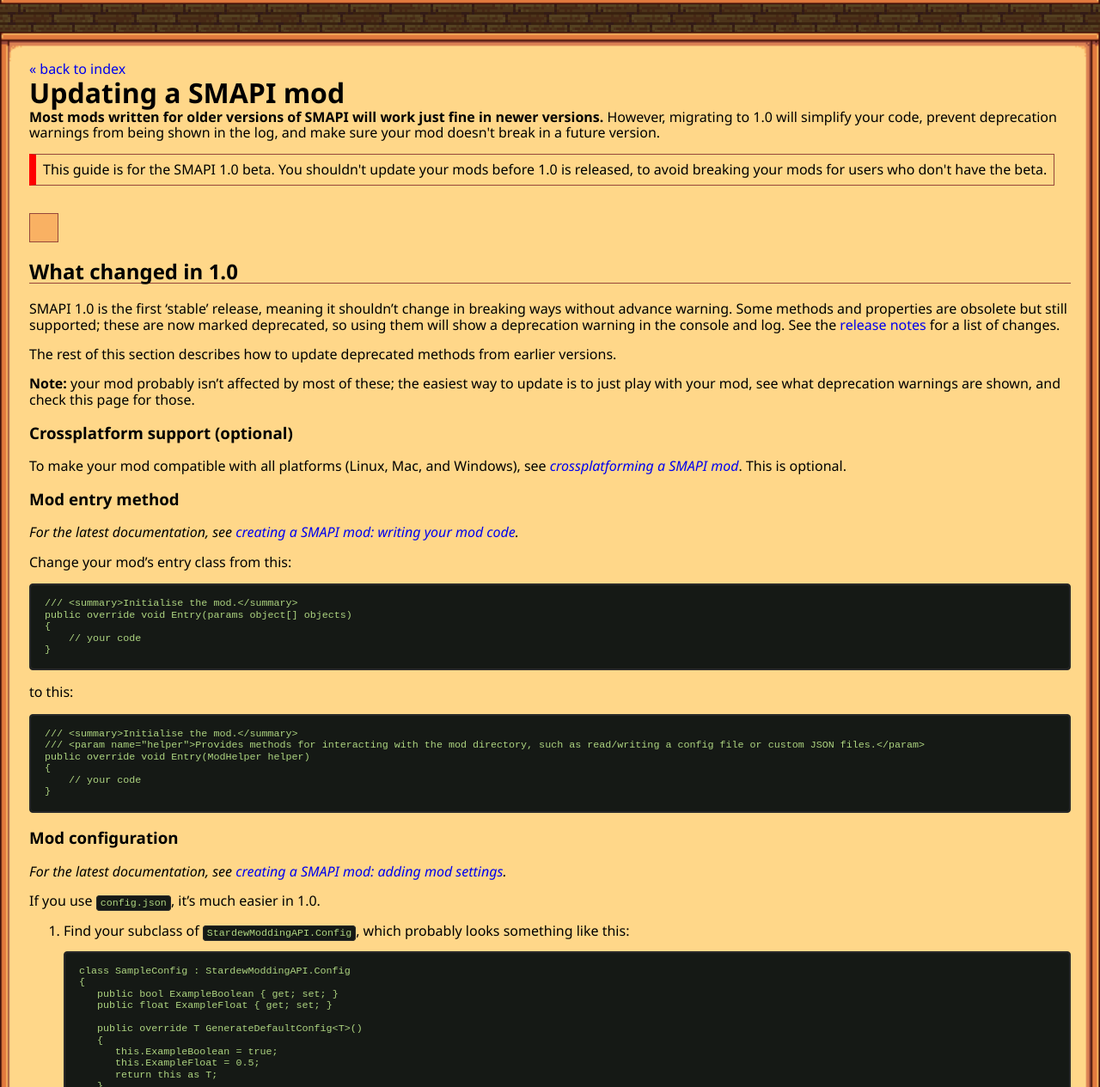
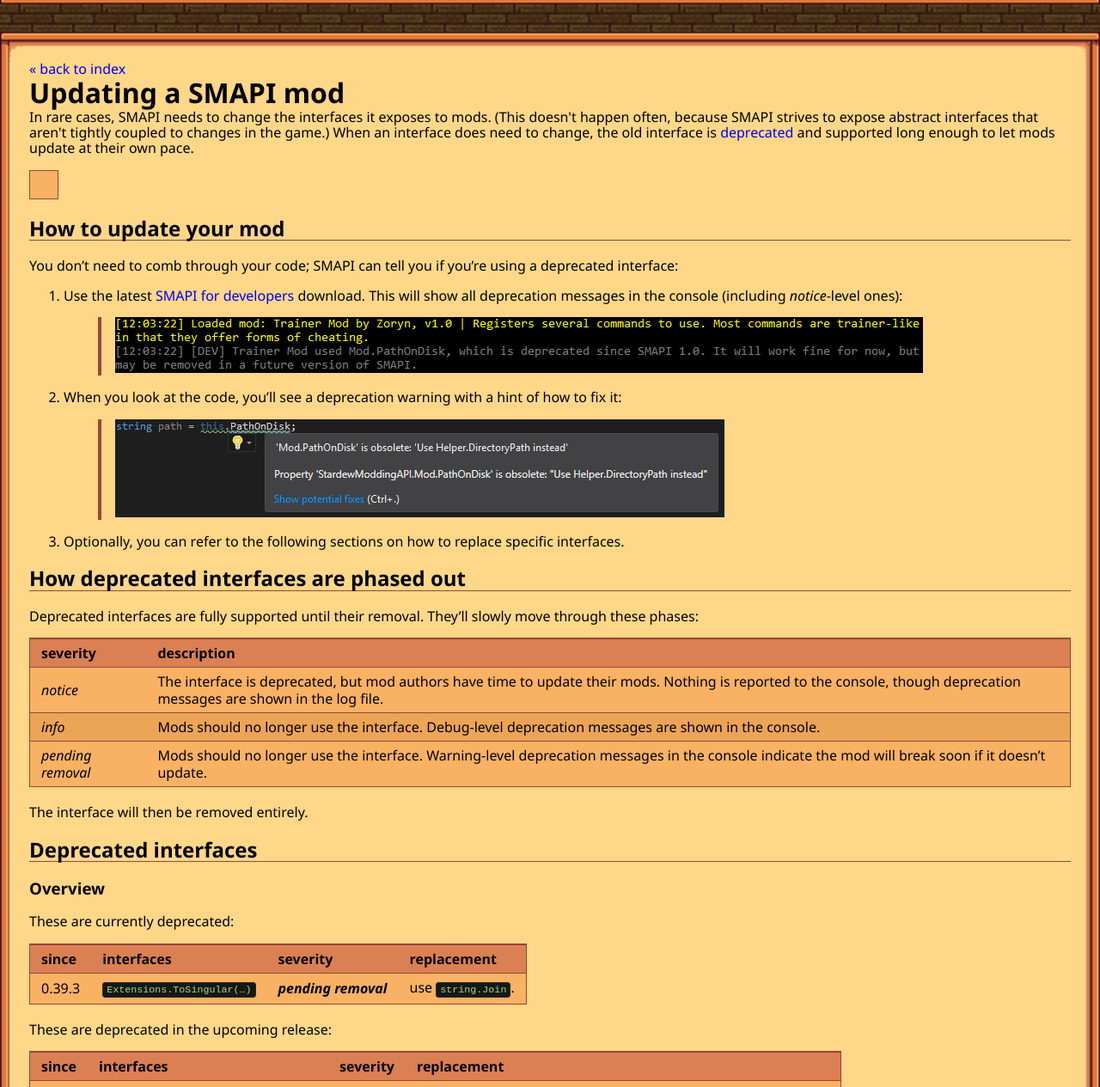
Before and after one commit to Pathoschild/canimod.github.io, a Jekyll site: the page built from guides/updating-a-smapi-mod.md, in a window 1280 px wide and 1400 px high, scrolled down 232 px, cut to the strip 135-1400 px from the top of the window. Shown: the whole strip at 86% size. Built offline with Jekyll 4.4.1, drawn with Linux system fonts in a browser that asks for light colours; nearby versions of some CDN libraries; some of the changed text lies outside the part shown.

Commit message:
rewrite 'updating a SMAPI mod' guide into a more general guide on SMAPI deprecation

````diff
--- a/guides/updating-a-smapi-mod.md
+++ b/guides/updating-a-smapi-mod.md
@@ -2,34 +2,83 @@
 layout: default
 title: Updating a SMAPI mod
 intro: >
-   <strong>Most mods written for older versions of SMAPI will work just fine in newer
-   versions.</strong> However, migrating to 1.0 will simplify your code, prevent
-   deprecation warnings from being shown in the log, and make sure your mod doesn't
-   break in a future version.<br />
-   <p class="warning">
-     This guide is for the SMAPI 1.0 beta. You shouldn't update your mods before 1.0 is
-     released, to avoid breaking your mods for users who don't have the beta.
-   </p>
+   In rare cases, SMAPI needs to change the interfaces it exposes to mods. (This
+   doesn't happen often, because SMAPI strives to expose abstract interfaces that
+   aren't tightly coupled to changes in the game.) When an interface does need to
+   change, the old interface is
+   <a href="https://en.wikipedia.org/wiki/Deprecation">deprecated</a> and supported
+   long enough to let mods update at their own pace.
 ---
 
-## What changed in 1.0
-SMAPI 1.0 is the first 'stable' release, meaning it shouldn't change in breaking ways without
-advance warning. Some methods and properties are obsolete but still supported; these are now marked
-deprecated, so using them will show a deprecation warning in the console and log. See the
-[release notes](https://github.com/ClxS/SMAPI/blob/master/release-notes.md#1x) for a list of
-changes.
+## How to update your mod
+You don't need to comb through your code; SMAPI can tell you if you're using a deprecated interface:
 
-The rest of this section describes how to update deprecated methods from earlier versions.
+1. Use the latest [SMAPI for developers](https://github.com/Pathoschild/SMAPI/releases) download.
+   This will show all deprecation messages in the console (including _notice_-level ones):
 
-<strong>Note:</strong> your mod probably isn't affected by most of these; the easiest way to update
-is to just play with your mod, see what deprecation warnings are shown, and check this page for
-those.
+   > ![console message for a deprecated interface](images/updating-a-smapi-mod/deprecated-console.png)
 
-### Crossplatform support (optional)
-To make your mod compatible with all platforms (Linux, Mac, and Windows), see _[crossplatforming a
-SMAPI mod](/guides/crossplatforming-a-smapi-mod)_. This is optional.
+2. When you look at the code, you'll see a deprecation warning with a hint of how to fix it:
 
-### Mod entry method
+   > ![intellisense for an obsolete property](images/updating-a-smapi-mod/deprecated-intellisense.png)
+
+3. Optionally, you can refer to the following sections on how to replace specific interfaces.
+
+## How deprecated interfaces are phased out
+Deprecated interfaces are fully supported until their removal. They'll slowly move through these
+phases:
+
+severity          | description
+:---------------- | :----------
+_notice_          | The interface is deprecated, but mod authors have time to update their mods. Nothing is reported to the console, though deprecation messages are shown in the log file.
+_info_            | Mods should no longer use the interface. Debug-level deprecation messages are shown in the console.
+_pending removal_ | Mods should no longer use the interface. Warning-level deprecation messages in the console indicate the mod will break soon if it doesn't update.
+
+The interface will then be removed entirely.
+
+## Deprecated interfaces
+
+### Overview
+These are currently deprecated:
+
+since  | interfaces                | severity | replacement
+:----- | :------------------------ | :------- | :----------
+0.39.3 | `Extensions.ToSingular(…)` | ***pending removal*** | use `string.Join`.
+
+These are deprecated in the upcoming release:
+
+since | interfaces                | severity | replacement
+:---- | :------------------------ | :------- | :----------
+1.0   | `Authour` in `manifest.json` | _notice_ | use `Author`.
+1.0   | `Config` class            | _notice_ | see _[mod configuration](#mod-configuration)_.
+1.0   | `Mod.Entry(object[])`     | _notice_ | see _[mod entry method](#mod-entry-method)_.
+1.0   | `Mod.BaseConfigPath`      | _notice_ | see _[mod configuration](#mod-configuration)_.
+1.0   | `Mod.PathOnDisk`          | _notice_ | see _[mod configuration](#mod-configuration)_ or use `this.Helper.DirectoryPath`.
+1.0   | `Mod.PerSaveConfigFolder` | _notice_ | use [per-save JSON files](/guides/creating-a-smapi-mod-advanced-config) instead.
+1.0   | `Mod.PerSaveConfigPath`   | _notice_ | use [per-save JSON files](/guides/creating-a-smapi-mod-advanced-config) instead.
+1.0   | `Version.VersionString`   | _notice_ | use `Version.ToString()`.
+1.0   | `Extensions.Random`¹      | _notice_ | use `new Random()`.
+1.0   | `Extensions.RandomColour()`¹ | _notice_ | use `new Random()` and construct a color with random RGB values.
+1.0   | `Extensions.IsKeyDown(…)`¹ | _notice_ | use `Keyboard.GetState().IsKeyDown`.
+1.0   | `Extensions.GetHash(…)`¹ | _notice_ | reimplement if needed.
+1.0   | `Extensions.ToSingular<T>(…)`¹ | _notice_ | use `string.Join`.
+1.0   | `Extensions.IsInt32(…)`¹    | _notice_ | use `int.TryParse`.
+1.0   | `Extensions.AsInt32(…)`¹    | _notice_ | use `int.TryParse` or `int.Parse`.
+1.0   | `Extensions.IsBool(…)`¹     | _notice_ | use `bool.TryParse`.
+1.0   | `Extensions.AsBool(…)`¹     | _notice_ | use `bool.TryParse` or `bool.Parse`.
+1.0   | `Extensions.RemoveNumerics(…)`¹ | _notice_ | use `new string(str.Where(char.IsLetterOrDigit).ToArray())`<br />(it didn't actually remove numerics).
+1.0   | `Extensions.Cast<T>(…)`¹   | _notice_ | use `obj as T`.
+1.0   | `Extensions.GetPrivateFields(…)`¹ | _notice_ | reimplement if needed.
+1.0   | `Extensions.GetBaseFieldValue<T>(…)`¹ | _notice_ | reimplement if needed.
+1.0   | `Extensions.SetBaseFieldValue<T>(…)`¹ | _notice_ | reimplement if needed.
+
+¹ The `Extensions` are meant to be internal, and will no longer be exposed in a future version.
+There are many libraries that provide a more robust set of extensions if you like these.
+
+### Migration guides
+This section provides more information for some migrations mentioned in the previous section.
+
+#### Mod entry method
 _For the latest documentation, see [creating a SMAPI mod: writing your mod code](/guides/creating-a-smapi-mod-1.0#writing-your-mod-code)._
 
 Change your mod's entry class from this:
@@ -53,7 +102,7 @@
 }
 ```
 
-### Mod configuration
+#### Mod configuration
 _For the latest documentation, see [creating a SMAPI mod: adding mod settings](/guides/creating-a-smapi-mod-1.0#adding-mod-settings)._
 
 If you use `config.json`, it's much easier in 1.0.
@@ -128,43 +177,3 @@
 For more information, see [creating a SMAPI mod: adding mod settings](/guides/creating-a-smapi-mod-1.0#adding-mod-settings).
 For help with more advanced configuration (including custom JSON files and per-save configuration),
 see [advanced SMAPI mod configuration](/guides/creating-a-smapi-mod-advanced-config).
-
-### Mod properties
-The mod base class properties have mostly been replaced by the new `ModHelper`, which is passed in to your
-mod's `Entry()` method and available as `this.Helper`.
-
-code | replacement
-:--- | :----------
-`this.PathOnDisk` | use `this.Helper.DirectoryPath`.
-`this.BaseConfigPath` | use `helper.ReadConfig<T>()` and `helper.WriteConfig(…)` instead.
-`this.PerSaveConfigFolder` | use [per-save JSON files](/guides/creating-a-smapi-mod-advanced-config) instead.
-`this.PerSaveConfigPath` | use [per-save JSON files](/guides/creating-a-smapi-mod-advanced-config) instead.
-
-### Internal extensions
-All extensions are deprecated in 1.0, since they're meant for internal use. There are many
-libraries that provide a more robust set of extensions if you like these.
-
-code | replacement
-:--- | :----------
-`Extensions.Random` | use `new Random()`.
-`Extensions.RandomColour()` | use `new Random()` and construct a color with random RGB values.
-`key.IsKeyDown()` | use `Keyboard.GetState().IsKeyDown`.
-`list.GetHash()` | reimplement if needed.
-`list.ToSingular(…)` | use `string.Join`.
-`str.IsInt32()` | use `int.TryParse`.
-`str.AsInt32()` | use `int.TryParse` or `int.Parse`.
-`str.IsBool()` | use `bool.TryParse`.
-`str.AsBool()` | use `bool.TryParse` or `bool.Parse`.
-`str.RemoveNumerics()` | use `new string(str.Where(char.IsLetterOrDigit).ToArray())`<br />(it didn't actually remove numerics).
-`obj.Cast<T>()` | use `obj as T`.
-`obj.GetPrivateFields()` | reimplement if needed.
-`obj.GetBaseFieldValue<T>(…)` | reimplement if needed.
-`obj.SetBaseFieldValue<T>(…)` | reimplement if needed.
-
-### Various internals
-Various properties and methods that are only meant to be used by SMAPI are deprecated, and will be
-hidden in a future version.
-
-code | replacement
-:--- | :----------
-`version.VersionString` | use `version.ToString()`
````
Also changed, not shown: guides/images/updating-a-smapi-mod/deprecated-console.png (added), guides/images/updating-a-smapi-mod/deprecated-intellisense.png (added).
